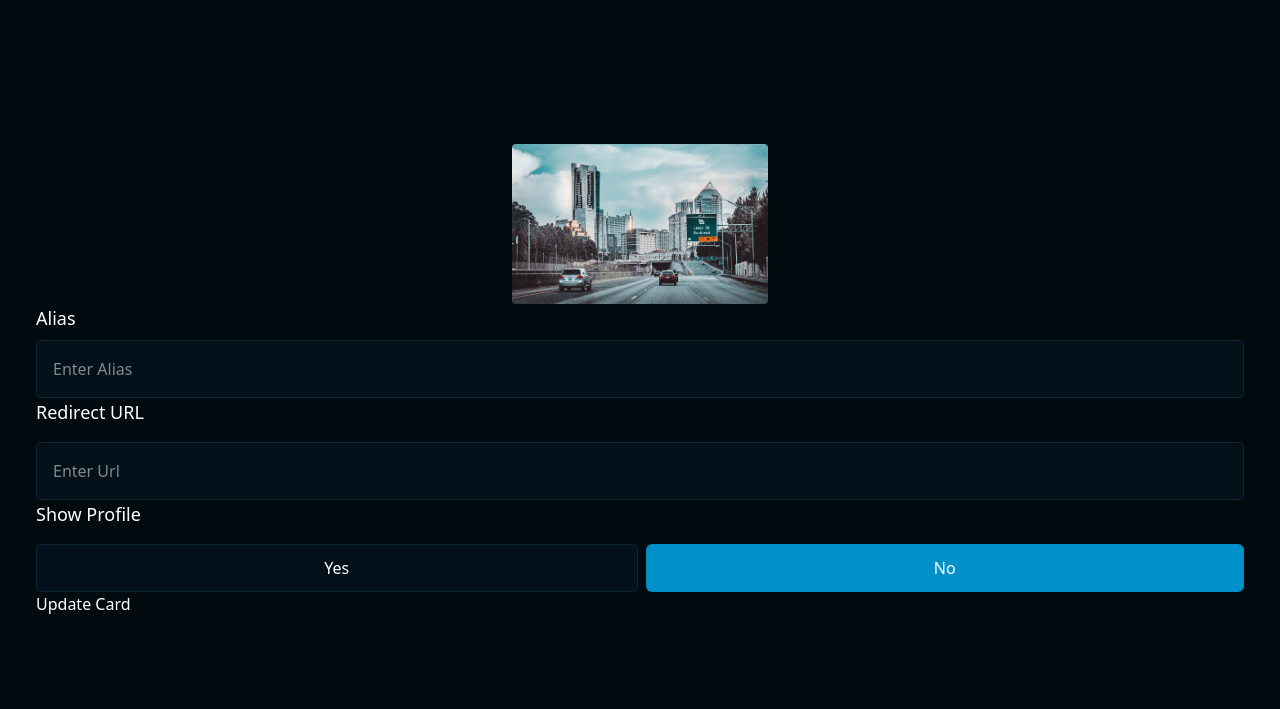
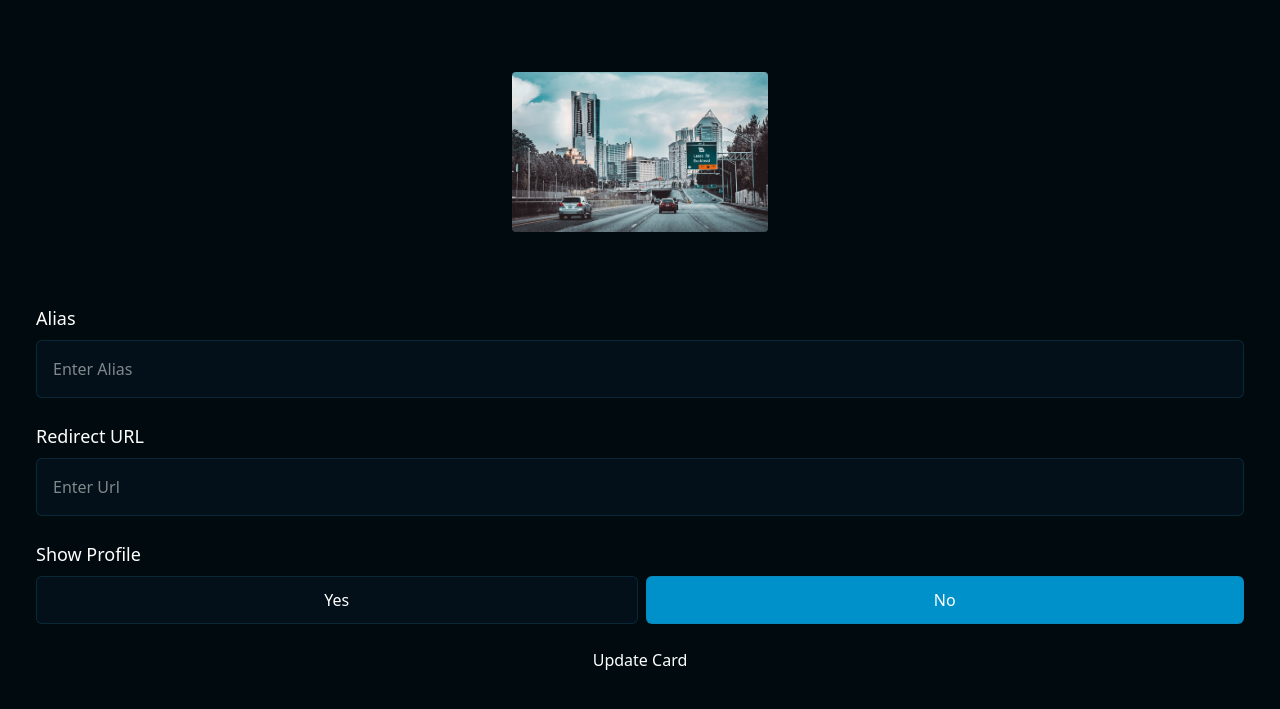
Before and after one commit to tairesu/Assignment_Project_Tyrese_tyresec2, a Django app: a page that uses cardManager/templates/cardManager/card_update.html in a window 1280 px wide. Shown: the part 78-787 px from the top of the page. Run offline with Django 5.2, Linux system fonts and the light colour scheme; data comes from the database, SQL or seed files in the repository; some libraries are stand-ins or nearby versions.

Commit message:
Card Update template: moved card to hero block

```diff
--- a/cardManager/templates/cardManager/card_update.html
+++ b/cardManager/templates/cardManager/card_update.html
@@ -2,14 +2,17 @@
 {% block opener %}
 Updating Card
 {% endblock %}
+{% block hero_header %}
+<div class="flex flex-row justify-center gap-2">
+	<img
+		class="w-[16rem] h-[10rem] rounded-sm"
+		src="{{ card.design.front_design.url }}"
+	/>
+</div>
+{% endblock %}
 {% block content %}
-	<div class="flex flex-row justify-center gap-2">
-		<img
-			class="w-[16rem] h-[10rem] rounded-sm"
-			src="{{ card.design.front_design.url }}"
-		/>
-	</div>
-	<form method="post">
+
+	<form method="post" class="flex flex-col gap-6">
 		{% csrf_token %}
 		<div class="flex flex-col gap-2">
 	    	<label for="id_alias" class="text-bold text-lg">Alias</label>
@@ -17,12 +20,10 @@ Updating Card
     	</div>
     	<div class="flex flex-col gap-2">
 	    	<label for="id_reroute_url" class="text-bold text-lg">Redirect URL</label>
-	    	<p class="error text-[var(--color-danger)] text-sm"></p>
-	    	<input type="url" class="bg-[var(--color-input-bkg)] border-solid border-[1px] border-[var(--color-input-border)] rounded-md p-4" placeholder="Enter Url" id="id_reroute_url" name="reroute_url">
+	    	<input type="url" class="bg-[var(--color-input-bkg)] border-solid border-[1px] border-[var(--color-input-border)] rounded-md p-4" placeholder="Enter Url" id="id_reroute_url" name="reroute_url"/>
     	</div>
     	<div class="flex flex-col gap-2">
 	    	<label for="id_show_profile" class="text-bold text-lg">Show Profile</label>
-	    	<p class="error text-[var(--color-danger)] text-sm"></p>
 	    	<div class="flex flex-row gap-2">
 		    	<input type="radio"
 			    	class="bg-[var(--color-input-bkg)] border-solid border-[1px] border-[var(--color-input-border)] rounded-md"
```
